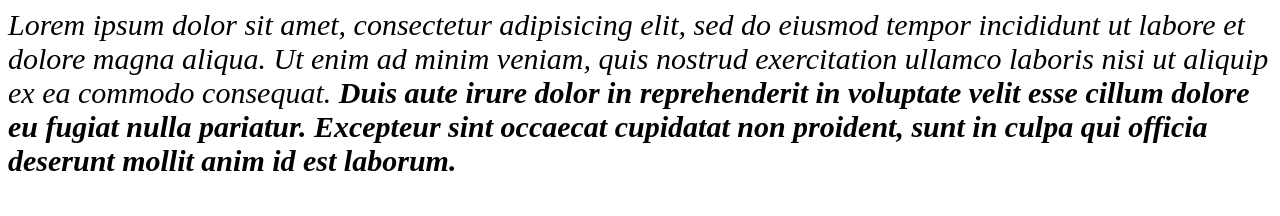
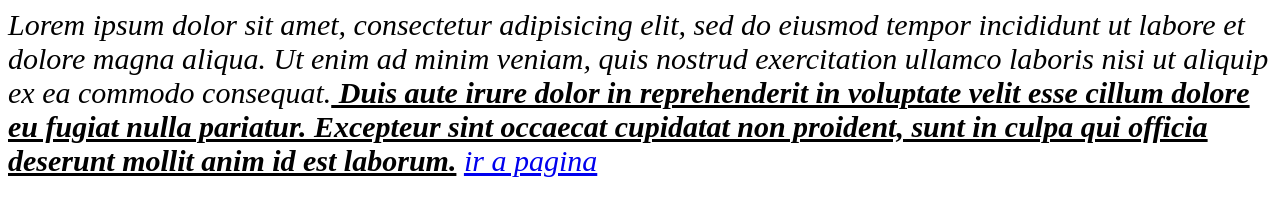
Before and after one commit to Mr-Dany/20-05-2019, a plain HTML site: page index.html in a window 1280 px wide. Drawn offline with Linux system fonts and the light colour scheme.

Commit message:
hipervinculo

```diff
--- a/estilos/styles.css
+++ b/estilos/styles.css
@@ -3,5 +3,5 @@
 	font-style: italic;
 }
 .negra{
-	font-weight: bold;
+	font-weight: bold;text-decoration: underline;
 }
--- a/index.html
+++ b/index.html
@@ -13,5 +13,7 @@
 	consequat.<span class="negra"> Duis aute irure dolor in reprehenderit in voluptate velit esse
 	cillum dolore eu fugiat nulla pariatur. Excepteur sint occaecat cupidatat non
 	proident, sunt in culpa qui officia deserunt mollit anim id est laborum.</span>
+
+	<a href="home.html">ir a pagina</a>
 </body>
 </html>
```
Also changed, not shown: home.html (added, +13 -0 lines).
